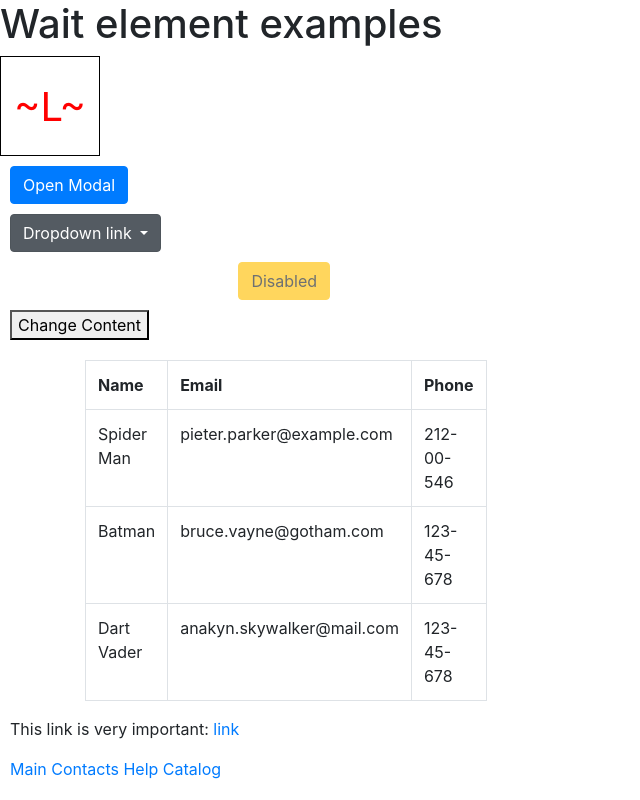
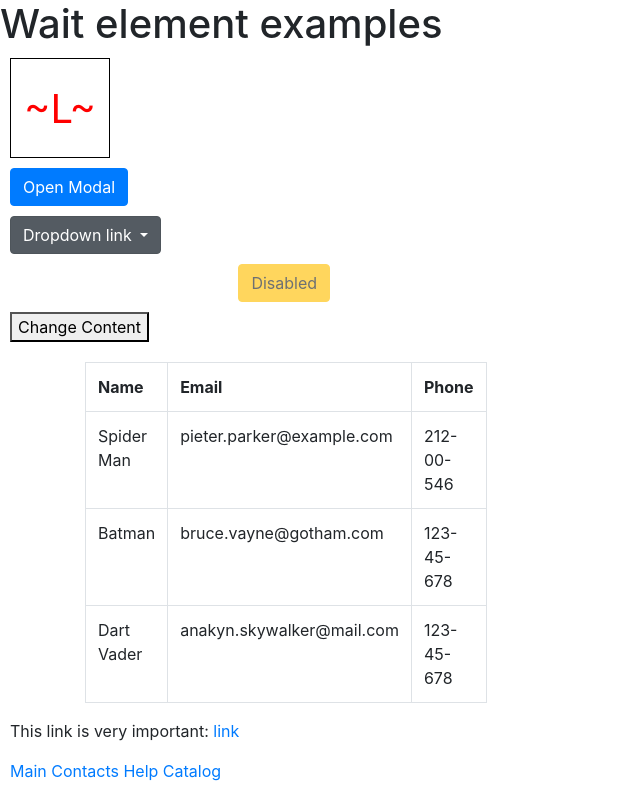
Before and after one commit to konflic/examples, a plain HTML site: page index.html in a window 1280 px wide. Shown: the whole page, without its empty margins (0-640 px from the left). Drawn offline with nearby package versions, Linux system fonts and the light colour scheme.

Commit message:
Margins for logo

```diff
--- a/index.html
+++ b/index.html
@@ -14,8 +14,10 @@
 
     <header class="margins">
         <h1>Wait element examples</h1>
-        <div id="logo">
-            <span>~L~</span>
+        <div class="margins">
+            <div id="logo">
+                <span>~L~</span>
+            </div>
         </div>
     </header>
 
```
